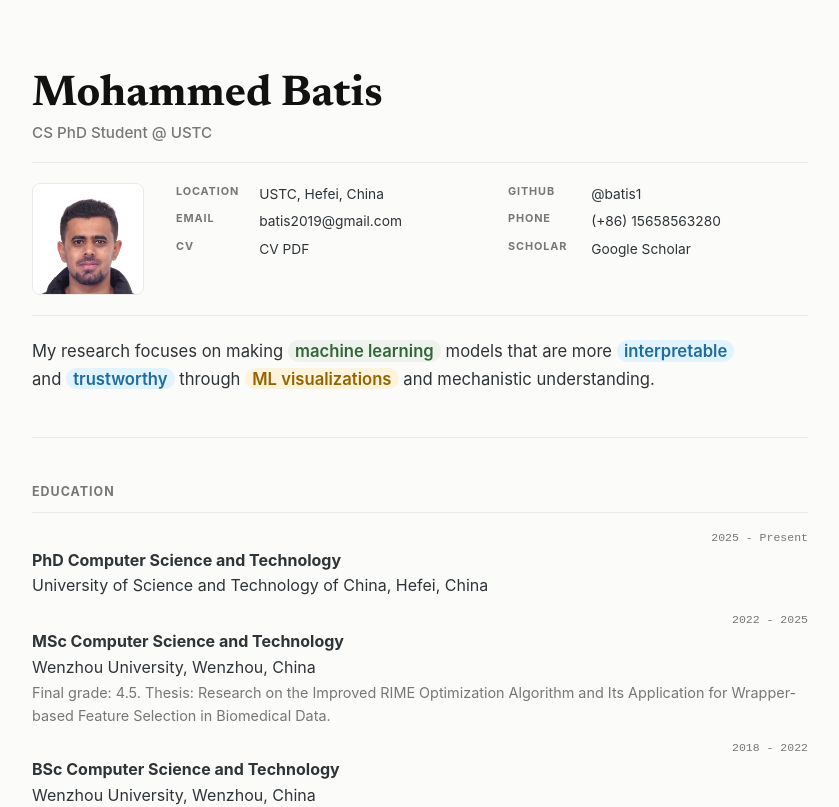
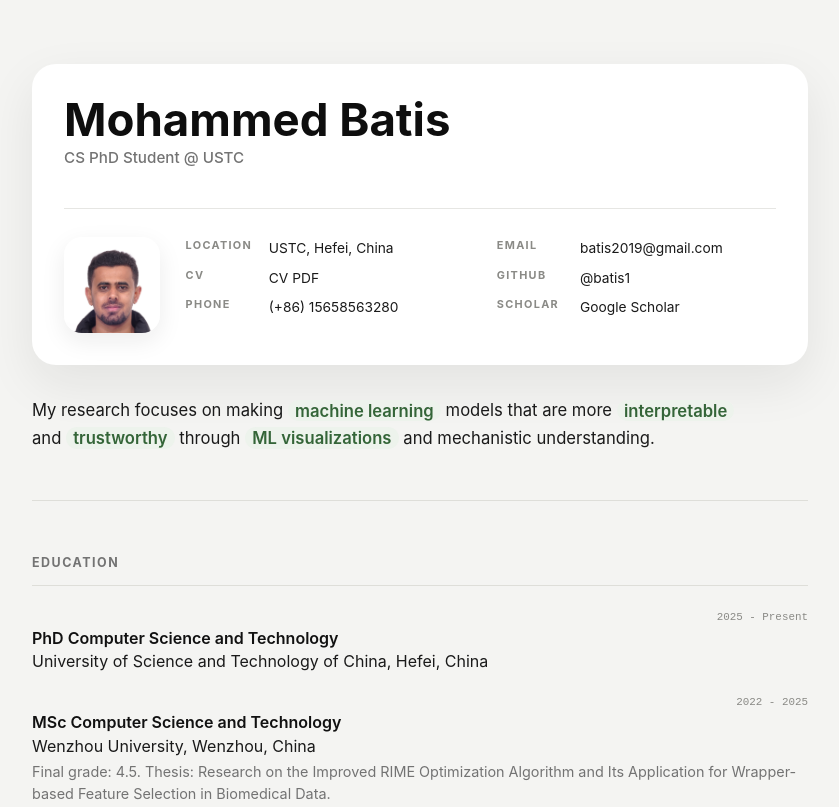
Before and after one commit to batis1/batis1, a SvelteKit app: page / in a window 1280 px wide. Shown: the top 807 px of the page, without its empty margins (300-1139 px from the left). Built offline with nearby package versions, Linux system fonts and the light colour scheme; a web font is replaced by a local one.

Commit message:
Refine resume layout with taste design

```diff
--- a/src/routes/+page.svelte
+++ b/src/routes/+page.svelte
@@ -133,15 +133,18 @@
 </svelte:head>
 
 <main id="cv">
+	<section class="cv-header-card" aria-labelledby="cv-title">
+		<div class="cv-identity">
 			<h1 id="cv-title"><a href="./">Mohammed Batis</a></h1>
 			<h3 id="cv-subtitle">{profile.subtitle}</h3>
+		</div>
 
 		<div class="cv-image-links-wrapper">
 			<div class="cv-headshot">
 				<img src={profile.image} alt={profile.name} />
 			</div>
 
-		<div class="cv-image-links">
+			<div class="cv-contact-grid">
 				<div class="cv-social-link">
 					<div class="cv-social-link-label">Location</div>
 					<div class="cv-social-link-text-wrapper">
@@ -160,9 +163,6 @@
 						<a href={profile.cv}>CV PDF</a>
 					</div>
 				</div>
-		</div>
-
-		<div class="cv-image-links">
 				<div class="cv-social-link">
 					<div class="cv-social-link-label">GitHub</div>
 					<div class="cv-social-link-text-wrapper">
@@ -181,6 +181,7 @@
 				</div>
 			</div>
 		</div>
+	</section>
 
 	<div class="cv-intro">
 		My research focuses on making <strong class="cv-ai"
@@ -198,8 +199,8 @@
 	<h2 id="education">Education</h2>
 	{#each education as item}
 		<div class="cv-left-date">{item.date}</div>
-		<b>{item.degree}</b>
-		<div>{item.school}, {item.location}</div>
+		<b class="cv-entry-title">{item.degree}</b>
+		<div class="cv-entry-meta">{item.school}, {item.location}</div>
 		<div class="cv-description">{item.detail}</div>
 		<div class="cv-spacer"></div>
 	{/each}
@@ -209,9 +210,9 @@
 		<div class="cv-left-date">{publication.year}</div>
 		<div>
 			{#if publication.link}
-				<a href={publication.link}><b>{publication.title}</b></a>
+				<a class="cv-entry-title" href={publication.link}>{publication.title}</a>
 			{:else}
-				<b>{publication.title}</b>
+				<b class="cv-entry-title">{publication.title}</b>
 			{/if}
 		</div>
 		<div class="cv-description">
@@ -223,7 +224,7 @@
 	<h2 id="projects">Projects</h2>
 	{#each projects as project}
 		<div class="cv-left-date">{project.date}</div>
-		<div><a href={project.link}><b>{project.title}</b></a></div>
+		<div><a class="cv-entry-title" href={project.link}>{project.title}</a></div>
 		<div class="cv-description">{project.detail}</div>
 		<div class="pub-misc">
 			<a href={project.link}>Project link</a>
@@ -254,8 +255,8 @@
 
 	:global(body) {
 		margin: 0;
-		background: #fbfbfa;
-		color: #2f3437;
+		background: #f4f4f2;
+		color: #1a1a1a;
 		font-family: "SF Pro Display", "Helvetica Neue", "Switzer", sans-serif;
 	}
 
@@ -282,10 +283,10 @@
 			[page-end gutter-end] 1fr
 			[screen-end];
 		grid-column-gap: 1.5rem;
-		padding-top: 3rem;
+		padding-top: 4rem;
 		padding-bottom: 5rem;
 		line-height: 1.6;
-		color: #2f3437;
+		color: #1a1a1a;
 		-webkit-font-smoothing: antialiased;
 	}
 
@@ -294,27 +295,27 @@
 	}
 
 	main#cv h1 {
-		font-size: 2.7rem;
-		margin-top: 1.5rem;
-		line-height: 1.08;
+		font-size: 2.85rem;
+		margin: 0;
+		line-height: 1.05;
 	}
 
 	main#cv h2 {
 		font-size: 0.78rem;
-		margin-top: 2.75rem;
-		margin-bottom: 1rem;
+		margin-top: 3.25rem;
+		margin-bottom: 1.25rem;
 		font-weight: 700;
 		text-transform: uppercase;
-		letter-spacing: 0.08em;
-		color: #787774;
-		border-bottom: 1px solid #eaeaea;
-		padding-bottom: 0.65rem;
+		letter-spacing: 0.12em;
+		color: #737373;
+		border-bottom: 1px solid #deded9;
+		padding-bottom: 0.75rem;
 	}
 
 	main#cv hr {
-		margin: 2rem 0 0;
+		margin: 2.25rem 0 0;
 		border: 0;
-		border-top: 1px solid #eaeaea;
+		border-top: 1px solid #deded9;
 	}
 
 	#cv-title {
@@ -322,14 +323,14 @@
 		line-height: 1;
 		font-size: 3rem;
 		letter-spacing: 0;
-		color: #111;
+		color: #0e0e0e;
 		margin-bottom: 0;
-		font-family: "Newsreader", "Instrument Serif", Georgia, serif;
+		font-family: "SF Pro Display", "Helvetica Neue", "Switzer", sans-serif;
 	}
 
 	#cv-title a,
 	#cv-title a:hover {
-		color: #111;
+		color: #0e0e0e;
 		font-weight: 700;
 		text-decoration: none;
 	}
@@ -339,12 +340,26 @@
 		font-size: 0.95rem;
 		font-weight: 500;
 		line-height: 1.2;
-		color: #787774;
+		color: #737373;
 		margin: 0.35rem 0 1.2rem;
 	}
 
+	.cv-header-card {
+		display: grid;
+		gap: 1.75rem;
+		background: #fff;
+		border-radius: 24px;
+		box-shadow: 0 18px 50px rgba(25, 25, 20, 0.08);
+		padding: 2rem;
+	}
+
+	.cv-identity {
+		border-bottom: 1px solid #e6e6e3;
+		padding-bottom: 1.35rem;
+	}
+
 	.cv-intro {
-		margin-top: 1.4rem;
+		margin-top: 2rem;
 		margin-bottom: 0.75rem;
 		line-height: 1.65;
 		font-size: 1.04rem;
@@ -357,95 +372,102 @@
 		border-radius: 9999px;
 		padding: 0.05rem 0.45rem;
 		font-weight: 600;
-	}
-
-	.cv-ai {
 		background-color: #edf3ec;
 		color: #346538;
-	}
-
-	.cv-ai-2 {
-		background-color: #e1f3fe;
-		color: #1f6c9f;
-	}
-
-	.cv-vis {
-		background-color: #fbf3db;
-		color: #956400;
 	}
 
 	.cv-image-links-wrapper {
 		display: flex;
 		font-size: 0.86rem;
-		gap: 2rem;
+		gap: 1.6rem;
 		align-items: flex-start;
-		padding: 1.25rem 0;
-		border-top: 1px solid #eaeaea;
-		border-bottom: 1px solid #eaeaea;
 	}
 
 	.cv-headshot {
-		width: 112px;
-		flex: 0 0 112px;
+		width: 96px;
+		flex: 0 0 96px;
 	}
 
 	.cv-headshot img {
-		width: 112px;
-		height: 112px;
+		width: 96px;
+		height: 96px;
 		object-fit: cover;
 		object-position: center top;
-		border: 1px solid #eaeaea;
-		border-radius: 8px;
+		border-radius: 18px;
 		display: block;
+		box-shadow: 0 8px 24px rgba(25, 25, 20, 0.08);
 	}
 
-	.cv-image-links {
+	.cv-contact-grid {
+		display: grid;
 		flex: 1;
+		grid-template-columns: repeat(2, minmax(0, 1fr));
+		column-gap: 2rem;
+		row-gap: 0.45rem;
 	}
 
 	.cv-social-link {
 		display: grid;
 		grid-template-columns: 4.5rem minmax(0, 1fr);
 		gap: 0.7rem;
-		margin-bottom: 0.35rem;
+		min-width: 0;
 	}
 
 	.cv-social-link-label {
-		color: #787774;
+		color: #8a8a86;
 		font-size: 0.68rem;
 		font-weight: 700;
-		letter-spacing: 0.08em;
+		letter-spacing: 0.12em;
 		text-transform: uppercase;
 	}
 
+	.cv-social-link-text-wrapper {
+		min-width: 0;
+		overflow-wrap: anywhere;
+	}
+
 	.cv-social-link-text-wrapper > a {
-		color: #2f3437;
+		color: #1a1a1a;
 	}
 
 	.cv-left-date {
 		grid-column: kicker;
 		text-align: right;
-		font-size: 0.72rem;
+		font-size: 0.68rem;
 		display: flex;
 		flex-direction: column;
-		justify-content: center;
-		color: #787774;
+		justify-content: flex-start;
+		padding-top: 0.18rem;
+		color: #8a8a86;
 		font-family: "SF Mono", "Geist Mono", "JetBrains Mono", monospace;
 	}
 
+	.cv-entry-title {
+		color: #111;
+		font-size: 1rem;
+		font-weight: 600;
+		line-height: 1.45;
+	}
+
+	.cv-entry-meta {
+		line-height: 1.45;
+	}
+
 	.cv-description {
-		color: #787774;
+		color: #737373;
 		font-size: 0.9rem;
 		font-weight: 400;
+		line-height: 1.55;
+		margin-top: 0.18rem;
 	}
 
 	.cv-spacer-large {
-		height: 1rem;
+		height: 1.15rem;
 		display: block;
 	}
 
 	.cv-spacer {
-		height: 0.75rem;
+		height: 0.95rem;
 		display: block;
 	}
 
@@ -464,10 +486,10 @@
 	}
 
 	.pub-misc a {
-		color: #787774;
+		color: #737373;
 		white-space: nowrap;
-		background-color: #f7f6f3;
-		border: 1px solid #eaeaea;
+		background-color: #fff;
+		border: 1px solid #deded9;
 		padding: 0.15rem 0.45rem;
 		border-radius: 9999px;
 		transition:
@@ -476,9 +498,9 @@
 	}
 
 	.pub-misc a:hover {
-		color: #2f3437;
+		color: #1a1a1a;
 		text-decoration: none;
-		background-color: #fff;
+		background-color: #f7f7f5;
 	}
 
 	.cv-skill-row {
@@ -509,6 +531,10 @@
 			gap: 1rem;
 		}
 
+		.cv-contact-grid {
+			grid-template-columns: 1fr;
+		}
+
 		.cv-headshot {
 			width: 104px;
 			flex-basis: 104px;
@@ -526,8 +552,18 @@
 	}
 
 	@media all and (max-width: 700px) {
+		main#cv {
+			padding-top: 1rem;
+			padding-bottom: 3rem;
+		}
+
+		.cv-header-card {
+			border-radius: 20px;
+			padding: 1.35rem;
+		}
+
 		#cv-title {
-			font-size: 2.2rem;
+			font-size: 2.15rem;
 		}
 
 		#cv-subtitle {
```
Lines whose indentation alone changed are shown as unchanged.
